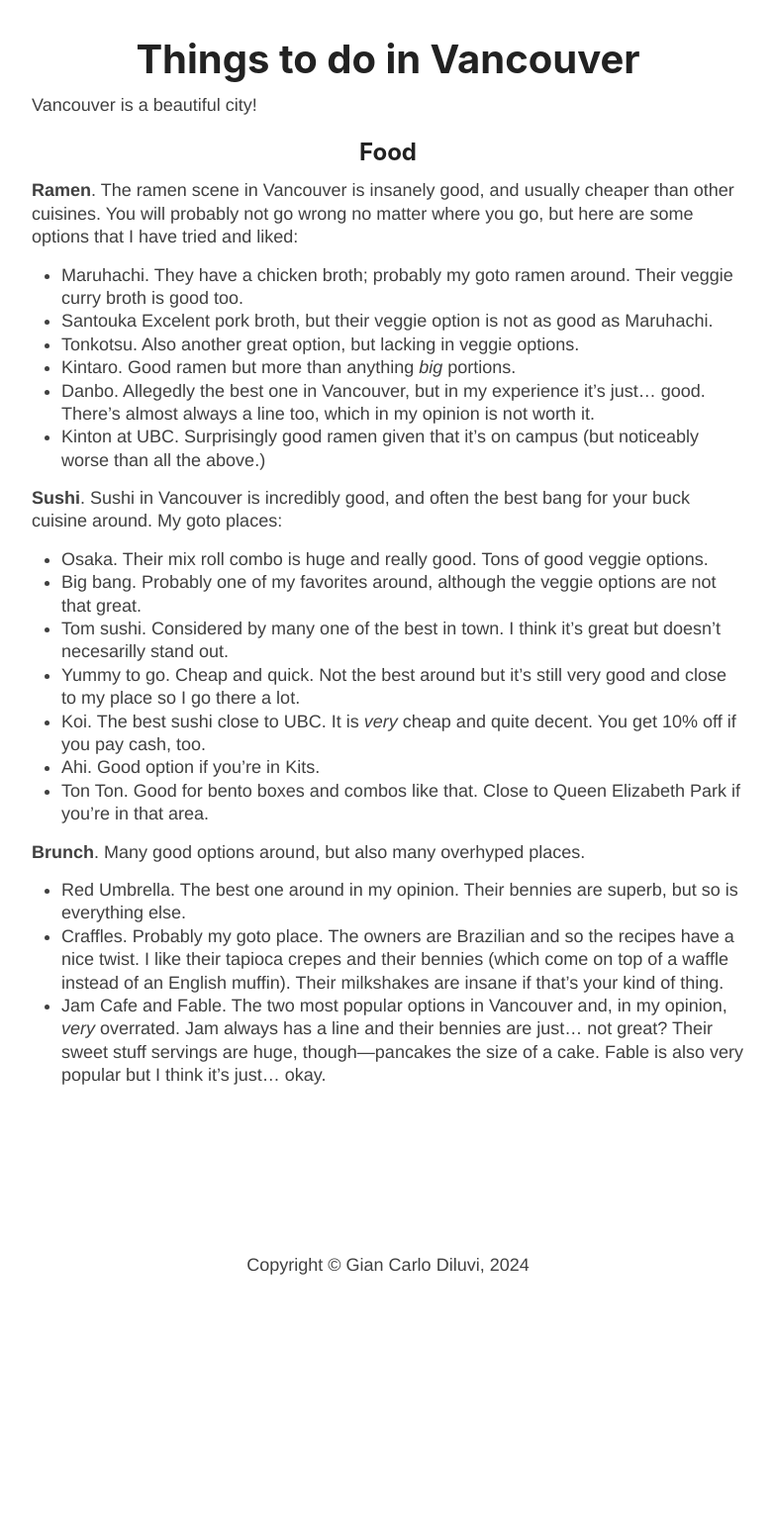
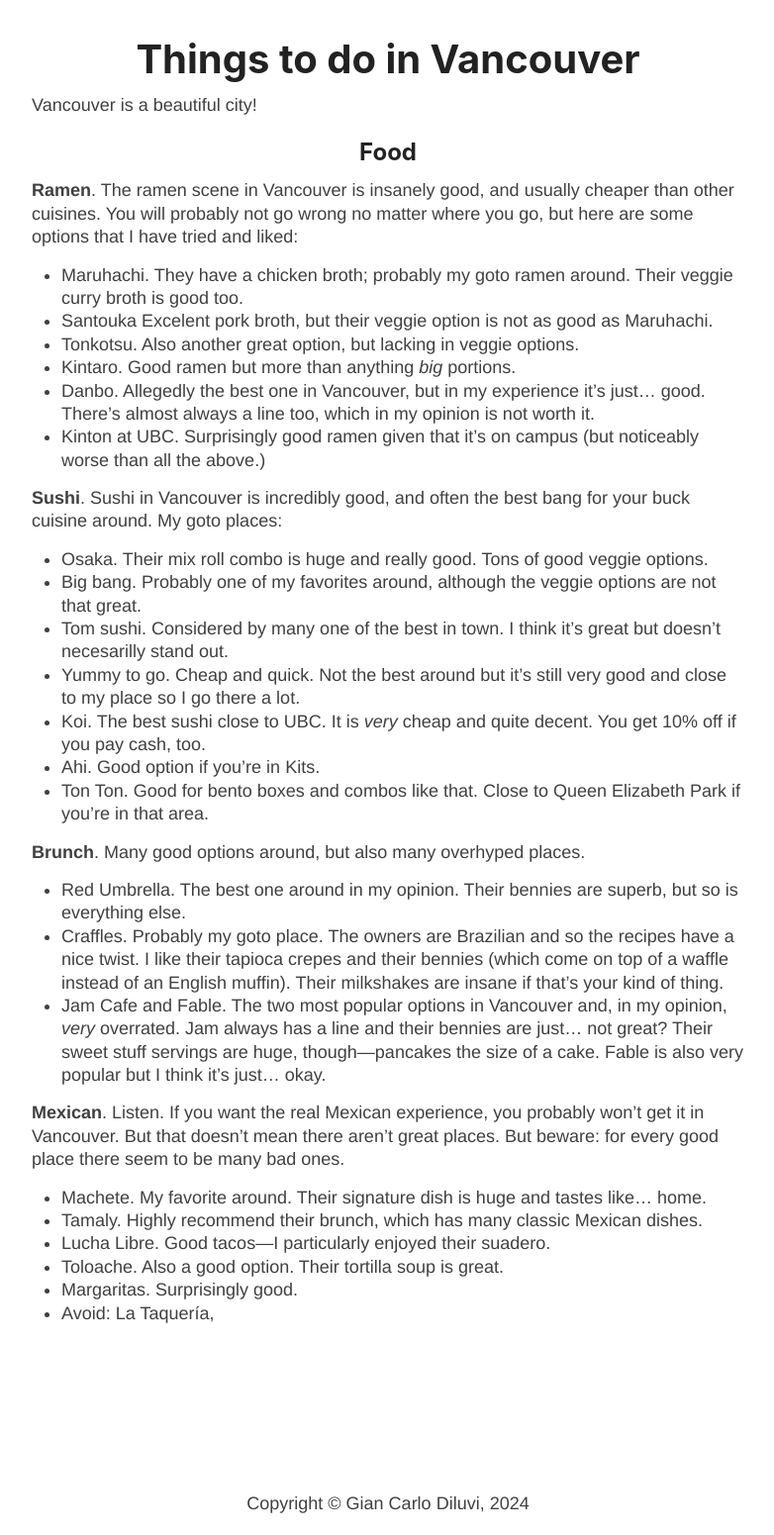
Before and after one commit to giankdiluvi/giankdiluvi.github.io, a Jekyll site: the page built from yvr.md, in a window 1280 px wide. Shown: the whole page at 99% size, without its empty margins (248-1030 px from the left). Built offline with Jekyll 4.4.1, drawn with Linux system fonts in a browser that asks for light colours; nearby versions of some CDN libraries; our own code applies the rules of GitHub Pages for plain Markdown files; before the commit the page ends 1311 px from its top, so only the background shows below that.

Commit message:
add mexican places

```diff
--- a/yvr.md
+++ b/yvr.md
@@ -55,3 +55,15 @@
 Jam always has a line and their bennies are just... not great?
 Their sweet stuff servings are huge, though&mdash;pancakes the size of a cake.
 Fable is also very popular but I think it's just... okay.
+
+**Mexican**.
+Listen. If you want the real Mexican experience,
+you probably won't get it in Vancouver.
+But that doesn't mean there aren't great places.
+But beware: for every good place there seem to be many bad ones.
+- Machete. My favorite around. Their signature dish is huge and tastes like... home.
+- Tamaly. Highly recommend their brunch, which has many classic Mexican dishes.
+- Lucha Libre. Good tacos&mdash;I particularly enjoyed their suadero.
+- Toloache. Also a good option. Their tortilla soup is great.
+- Margaritas. Surprisingly good.
+- Avoid: La Taquería,
```
Also changed, not shown: 2 other files.
